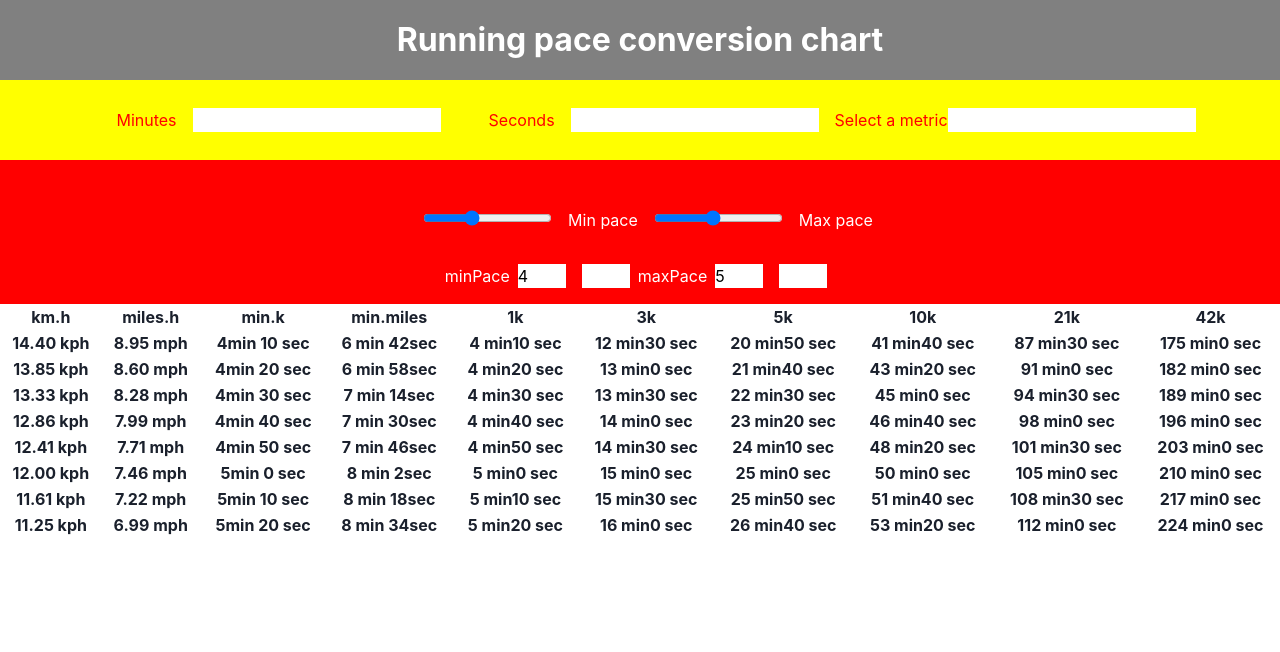
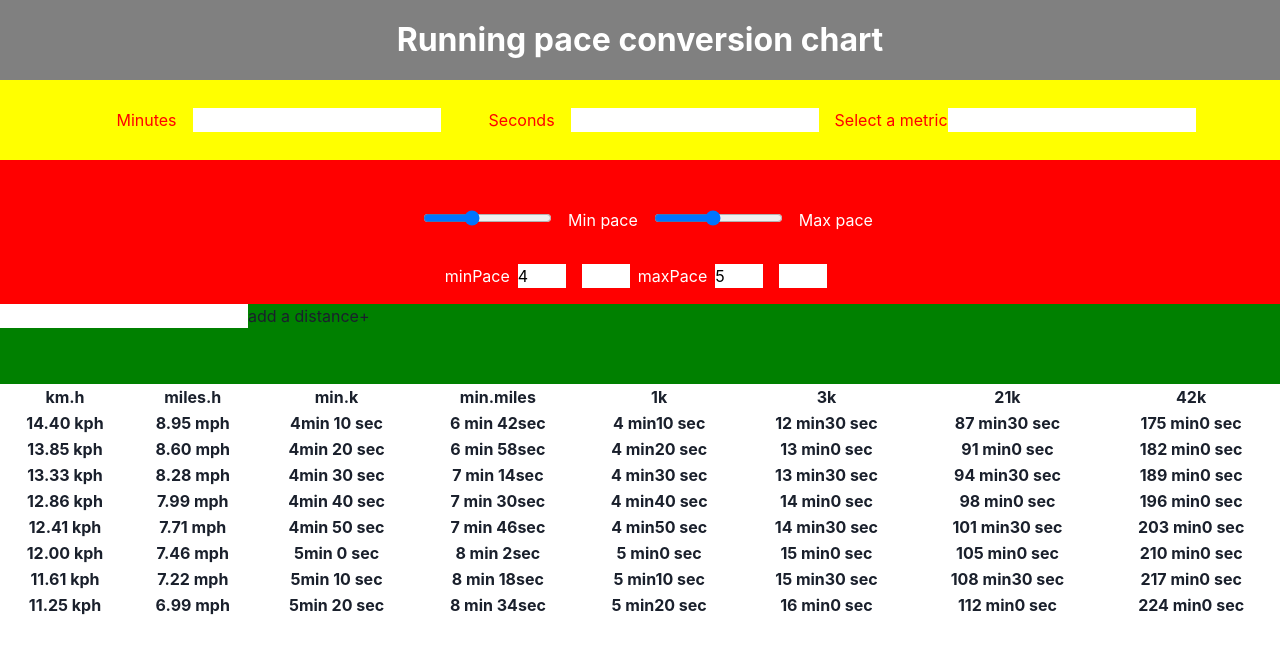
Before and after one commit to axelOngaro/Running-pace, a Next.js app: page / in a window 1280 px wide. Shown: the top 652 px of the page. Built offline with nearby package versions, Linux system fonts and the light colour scheme.

Commit message:
Added functionnality to a new distance and sort the distances

```diff
--- a/components/Chart.js
+++ b/components/Chart.js
@@ -1,33 +1,8 @@
 import styles from '../styles/Chart.module.scss';
 import Row from '../components/Row';
 import ChartIndexes from './ChartIndexes';
-const distances = [1, 3, 5, 10, 21, 42];
-const paceRange = {
-  paceMinMin: 2,
-  paceMinMAx: 4,
-  paceSecMin: 10,
-  paceSecMax: 40,
-};
 
-// const minutesToSec = ({ paceMinMin, paceMinMAx, paceSecMin, paceSecMax }) => {
-//   let start = paceMinMin * 60 + paceSecMin;
-//   let stop = paceMinMAx * 60 + paceSecMax;
-//   return [start, stop];
-// };
-
-// const range = (start, stop, step = 10) => {
-//   let arraySec = [];
-//   let i = start;
-//   while (i <= stop) {
-//     arraySec.push(i);
-//     i += step;
-//   }
-//   return arraySec;
-// };
-
-// const chartArray = range(startStopArray[0], startStopArray[1], 10);
-
-function Chart({ paceMinutesMin, paceMinutesMax }) {
+function Chart({ paceMinutesMin, paceMinutesMax, distances }) {
   const minutesToSec = (paceMinutesMin, paceMinutesMax, paceSecMin, paceSecMax) => {
     let start = paceMinutesMin * 60 + paceSecMin;
     let stop = paceMinutesMax * 60 + paceSecMax;
@@ -50,7 +25,11 @@ function Chart({ paceMinutesMin, paceMinutesMax }) {
 
   return (
     <table className={styles.chart__table}>
-      <ChartIndexes distances={distances} />
+      <ChartIndexes
+        distances={distances.sort(function (a, b) {
+          return a - b;
+        })}
+      />
       {chartArray.map((pace) => {
         return (
           <Row
--- a/components/Column.js
+++ b/components/Column.js
@@ -1,7 +1,17 @@
-import React from 'react';
+import styles from '../styles/Column.module.scss';
 
-function Column({ distance }) {
-  return <div></div>;
+function Column({ distance, setDistance }) {
+  const distanceHandler = () => {
+    setDistance([...distance, parseInt(document.getElementById('inputDistance').value)]);
+  };
+  console.log(distance);
+  return (
+    <div className={styles.column}>
+      <input type="number" name="distance" id="inputDistance" />
+      <label htmlFor="distance">add a distance</label>
+      <button onClick={distanceHandler}>+</button>
+    </div>
+  );
 }
 
 export default Column;
--- a/pages/index.js
+++ b/pages/index.js
@@ -6,6 +6,7 @@ import PaceSelector from '../components/PaceSelector';
 import RangeSelector from '../components/RangeSelector';
 
 import { useState } from 'react';
+import Column from '../components/Column';
 
 function Home() {
   //state
@@ -13,6 +14,7 @@ function Home() {
   const [paceMinutesMax, setPaceMinutesMax] = useState(5);
   const [paceSecondsMin, setPaceSecondsMin] = useState(10);
   const [paceSecondsMax, setPaceSecondsMax] = useState(30);
+  const [distance, setDistance] = useState([1, 3, 21, 42]);
 
   return (
     <div>
@@ -28,11 +30,13 @@ function Home() {
         setPaceSecondsMin={setPaceSecondsMin}
         setPaceSecondsMax={setPaceSecondsMax}
       />
+      <Column distance={distance} setDistance={setDistance} />
       <Chart
         paceMinutesMin={paceMinutesMin}
         paceMinutesMax={paceMinutesMax}
         paceSecondsMin={paceSecondsMin}
         paceSecondsMax={paceSecondsMax}
+        distances={distance}
       />
     </div>
   );
--- /dev/null
+++ b/styles/Column.module.scss
@@ -0,0 +1,5 @@
+.column {
+  height: 10vh;
+  width: 100%;
+  background-color: green;
+}
```
